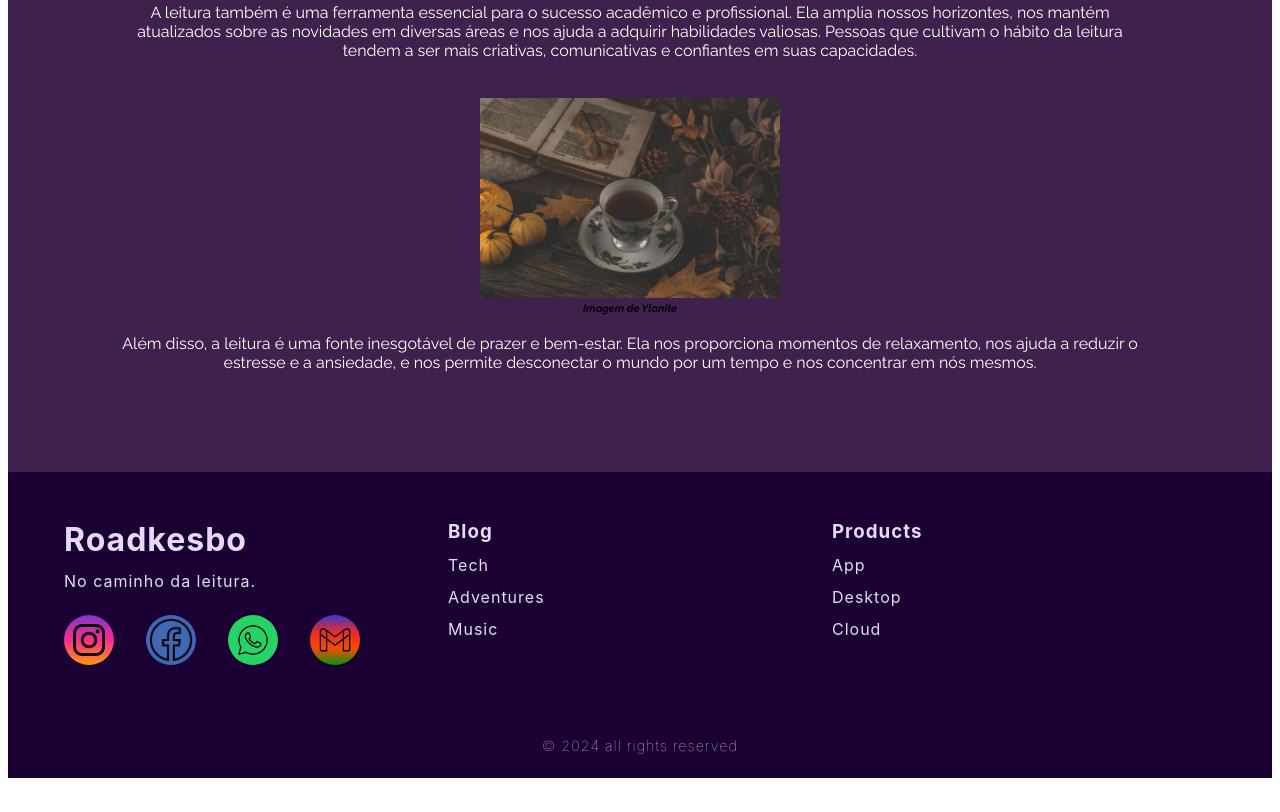
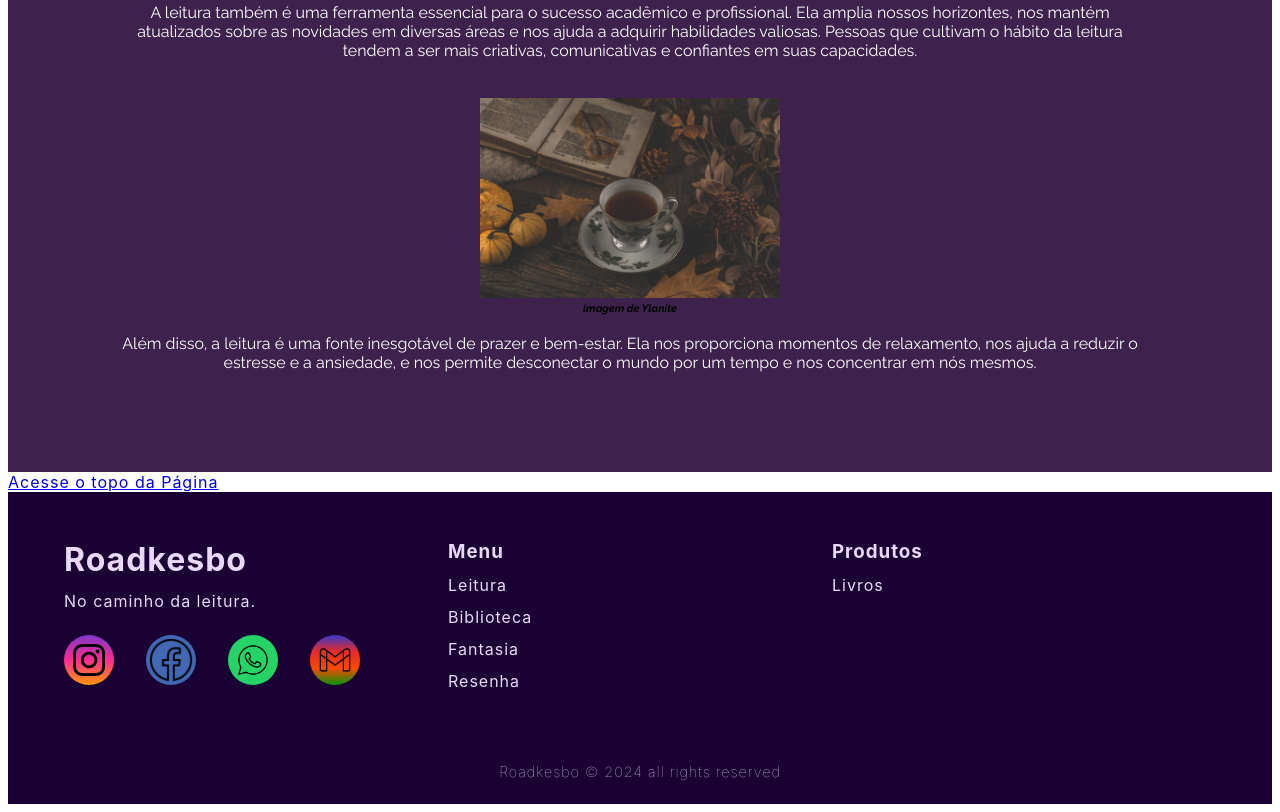
Before and after one commit to SASKaroline/Roadkesbo, a plain HTML site: page Paginas/Pg1.html in a window 1280 px wide. Shown: the part 1334-2146 px from the top of the page. Before the commit the page ends 2120 px from the top, so only its background shows below. Drawn offline with nearby package versions, Linux system fonts and the light colour scheme.

Commit message:
Update Pg1.html

```diff
--- a/Paginas/Pg1.html
+++ b/Paginas/Pg1.html
@@ -68,6 +68,10 @@
         </div>
     </section>
     <footer>
+        <div id="iniciotela">
+            <h1 id="Secao1"></h1>
+            <a href="#Secao1">Acesse o topo da Página</a>
+        </div>
         <div id="footer_content">
             <div id="footer_contacts">
                 <h1>Roadkesbo</h1>
@@ -94,37 +98,34 @@
 
             <ul class="footer-list">
                 <li>
-                    <h3>Blog</h3>
+                    <h3>Menu</h3>
                 </li>
                 <li>
-                    <a href="#" class="footer-link">Tech</a>
+                    <a href="../Paginas/Pg1.html" class="footer-link">Leitura</a>
                 </li>
                 <li>
-                    <a href="#" class="footer-link">Adventures</a>
+                    <a href="../Paginas/Pg2.html" class="footer-link">Biblioteca</a>
                 </li>
                 <li>
-                    <a href="#" class="footer-link">Music</a>
+                    <a href="../Paginas/Pg3.html" class="footer-link">Fantasia</a>
+                </li>
+                <li>
+                    <a href="../Paginas/Anot.html" class="footer-link">Resenha</a>
                 </li>
             </ul>
 
             <ul class="footer-list">
                 <li>
-                    <h3>Products</h3>
+                    <h3>Produtos</h3>
                 </li>
                 <li>
-                    <a href="#" class="footer-link">App</a>
-                </li>
-                <li>
-                    <a href="#" class="footer-link">Desktop</a>
-                </li>
-                <li>
-                    <a href="#" class="footer-link">Cloud</a>
+                    <a href="https://elivros.love/LivrosGratis" class="footer-link">Livros</a>
                 </li>
             </ul>
         </div>
 
         <div id="footer_copyright">
-            &#169
+            Roadkesbo &#169
             2024 all rights reserved
         </div>
     </footer>
```
